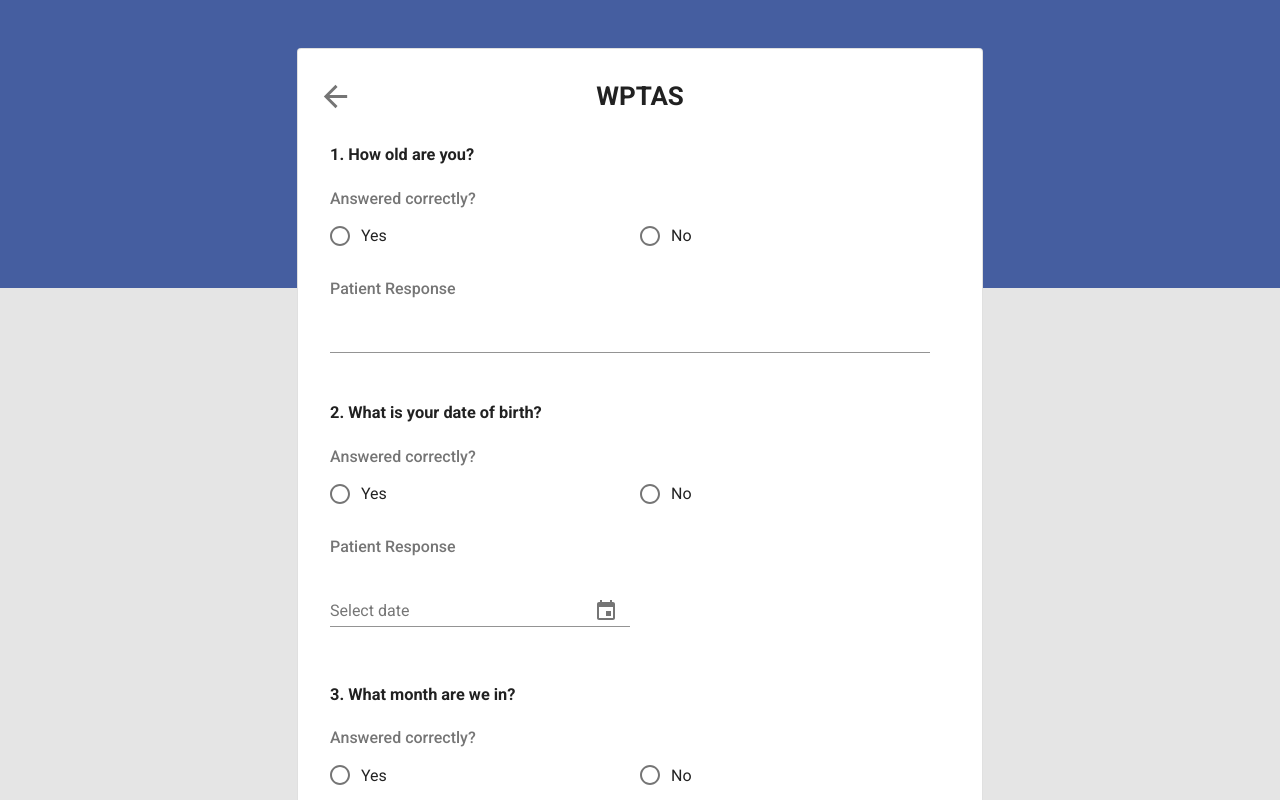
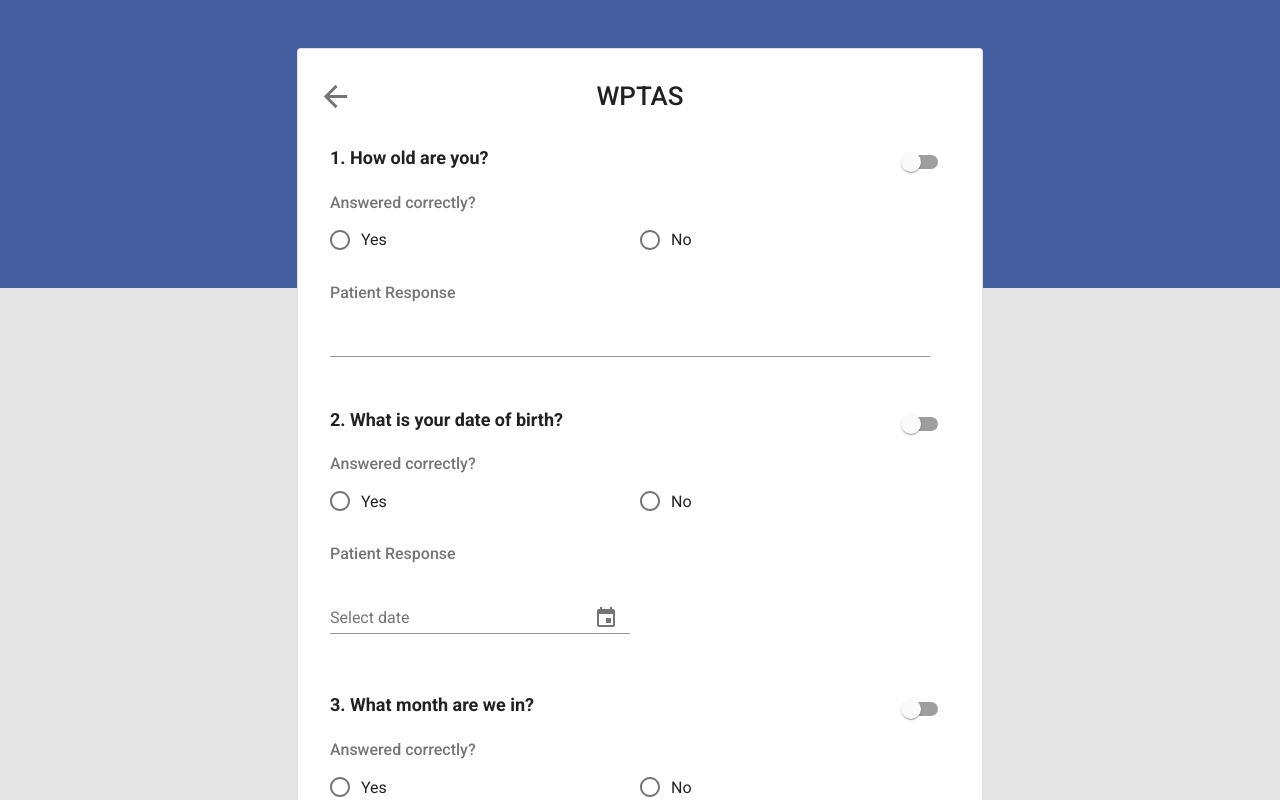
Before and after one commit to AshsGit/pta-app, a React (Create React App) app in the folder client/: page /1/wptas in a window 1280 px wide. Shown: the top 800 px of the page. Built offline with nearby package versions, Linux system fonts and the light colour scheme.

Commit message:
Added multiple choice ui to WPTAS questions

```diff
--- a/client/src/components/pages/WPTASForm.tsx
+++ b/client/src/components/pages/WPTASForm.tsx
@@ -114,6 +114,7 @@ const useStyles = makeStyles((theme: Theme) =>
     },
     question: {
       '&>*:not(:last-child)': { marginBottom: '1.5rem' },
+      position: 'relative',
     },
     questionLabel: { marginBottom: '0.5rem', fontWeight: 500 },
     backButton: {
@@ -130,6 +131,14 @@ const useStyles = makeStyles((theme: Theme) =>
       // height: '60px',
       paddingTop: '2rem',
       paddingBottom: '1rem',
+    },
+    switch: {
+      position: 'absolute',
+      right: 0,
+      top: '1rem',
+    },
+    multiChoiceRadioGroup: {
+      '&>*': { marginBottom: '1rem' },
     },
   })
 );
@@ -157,7 +166,7 @@ export const WPTASForm: FunctionComponent = () => {
                   className={classes.questionsContainer}
                 >
                   {questions
-                    .filter((_, i) => i < 3)
+                    // .filter((_, i) => i < 3)
                     .map((question) => (
                       <WPTASQuestionComponent
                         key={question.questionNum}
@@ -265,12 +274,38 @@ const PatientResponseInput = ({ type, choices }: any) => {
   }
 };
 
+const WPTASMultiChoiceQuestion = ({}) => {
+  const [selectedMultiChoice, setSelectedMultiChoice] = useState('');
+  const classes = useStyles();
+  return (
+    <RadioGroup
+      aria-label='multiple choice'
+      value={selectedMultiChoice}
+      onChange={(event) => {
+        setSelectedMultiChoice((event.target as HTMLInputElement).value);
+      }}
+      className={classes.multiChoiceRadioGroup}
+    >
+      {
+        // TODO replace with multiple choice generator. Expect an array of strings
+        // TODO DECIDE if we generate these every time the component is rendered or once at the start when the form is initialised
+        ['option 1', 'option 2', 'option 3'].map((choice) => (
+          <FormControlLabel
+            value={choice}
+            control={<Radio color='primary' />}
+            label={choice}
+          />
+        ))
+      }
+    </RadioGroup>
+  );
+};
+
 const WPTASQuestionComponent = ({ question }: { question: WPTASQuestion }) => {
   const classes = useStyles();
   const { title, questionNum, questionType, choices } = question;
 
   const [isMultiChoice, setIsMultiChoice] = useState(false);
-  const [selectedMultiChoice, setSelectedMultiChoice] = useState(0);
 
   // State for 'answered correctly?' question
   const [answeredCorrectly, setAnsweredCorrectly] = useState(null);
@@ -286,7 +321,17 @@ const WPTASQuestionComponent = ({ question }: { question: WPTASQuestion }) => {
       alignItems='stretch'
       className={classes.question}
     >
-      <h3>{`${questionNum}. ${title}`}</h3>
+      <Switch
+        color='primary'
+        className={classes.switch}
+        checked={isMultiChoice}
+        onChange={() => setIsMultiChoice(!isMultiChoice)}
+      />
+      <h3 style={{ fontSize: '18px' }}>{`${questionNum}. ${title}`}</h3>
+      {isMultiChoice ? (
+        <WPTASMultiChoiceQuestion />
+      ) : (
+        <React.Fragment>
           <FormControl>
             <FormLabel className={classes.questionLabel}>
               Answered correctly?
@@ -316,6 +361,8 @@ const WPTASQuestionComponent = ({ question }: { question: WPTASQuestion }) => {
             </RadioGroup>
           </FormControl>
           <PatientResponseInput type={questionType} choices={choices || []} />
+        </React.Fragment>
+      )}
       {/* {renderPatientResponseInput(questionType)} */}
     </Box>
   );
--- a/client/src/data/wptas.ts
+++ b/client/src/data/wptas.ts
@@ -30,7 +30,7 @@ const questions: Array<WPTASQuestion> = [
     title: 'What time of day is it?',
     questionNum: 4,
     questionType: 'select',
-    choices: ['morning', 'afternoon', 'evening'],
+    choices: ['Morning', 'Afternoon', 'Evening'],
   },
   {
     title: 'What day of the week is it?',
--- a/client/src/themes.tsx
+++ b/client/src/themes.tsx
@@ -24,7 +24,7 @@ export const WPTASTheme = createMuiTheme({
     fontFamily: 'Roboto, Helvetica, Arial, sans-serif',
     h1: {
       fontStyle: 'normal',
-      fontWeight: 'bold',
+      fontWeight: 500,
       fontSize: '1.625rem',
       lineHeight: '1.875rem',
     },
@@ -37,7 +37,7 @@ export const WPTASTheme = createMuiTheme({
     h3: {
       fontStyle: 'normal',
       fontWeight: 'bold',
-      fontSize: '1.125rem',
+      fontSize: '20px',
       lineHeight: '1.313rem',
     },
     // h4: {
```
Lines whose indentation alone changed are shown as unchanged.
